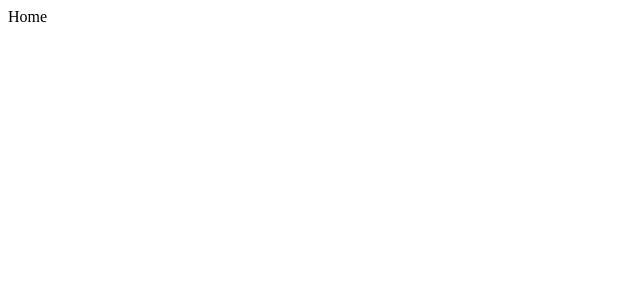
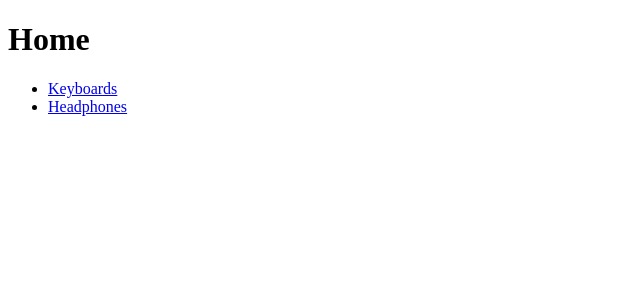
Before and after one commit to SiddhiBandivdekar/ecommerce-website-internshala, a React (Create React App) app: page / in a window 1280 px wide. Shown: the top 300 px of the page, without its empty margins (0-640 px from the left). Built offline with nearby package versions, Linux system fonts and the light colour scheme.

Commit message:
listed categories on main page

```diff
--- a/src/components/Home.jsx
+++ b/src/components/Home.jsx
@@ -1,9 +1,20 @@
-import React from 'react'
+import React from "react";
+import categories from "../data/categories.json";
+import { Link } from "react-router-dom";
 
 const Home = () => {
   return (
-    <div>Home</div>
-  )
-}
+    <div>
+      <h1>Home</h1>
+      <ul>
+        {categories.map((category) => (
+          <li key={category.id}>
+            <Link to={`/category/${category.id}`}>{category.name}</Link>
+          </li>
+        ))}
+      </ul>
+    </div>
+  );
+};
 
-export default Home
+export default Home;
```
